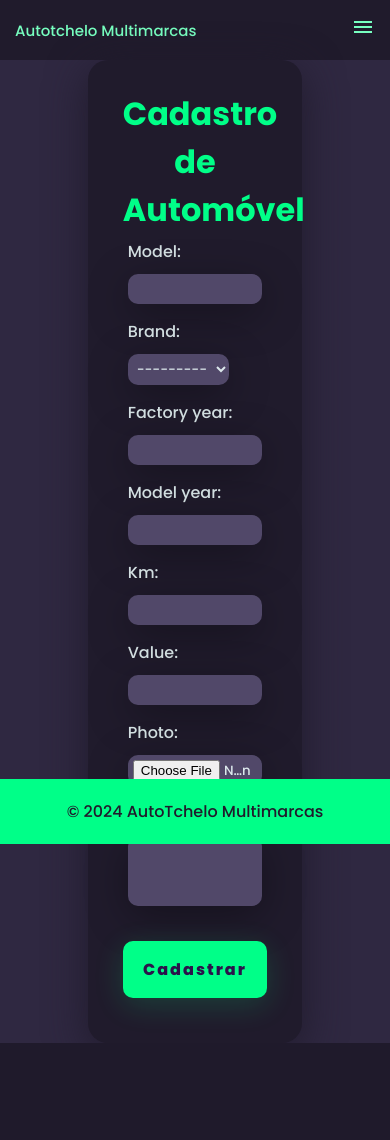
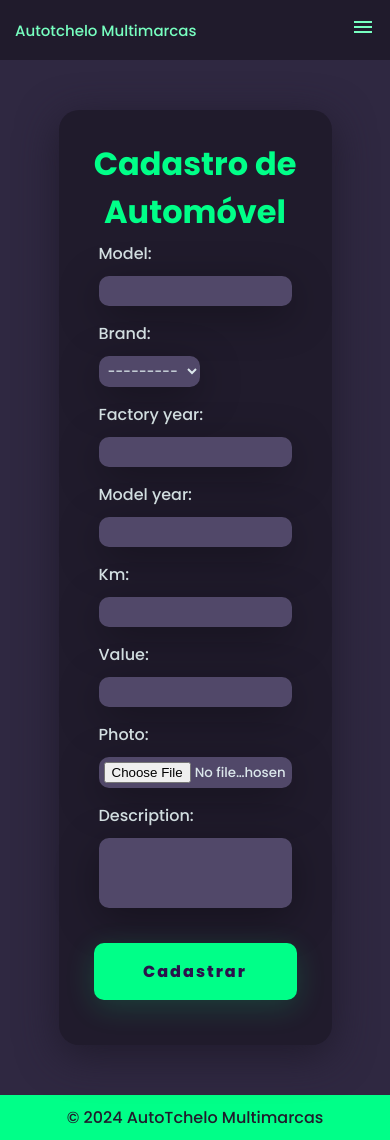
Before and after one commit to marcelera69/projeto_revenda_carros, a Django app: page /new_car/ in a window 390 px wide. Before the commit the page ends 1043 px from the top, so only its background shows below. Run offline with Django 5.2, Linux system fonts and the light colour scheme; the visitor is signed in with stand-in values (Sample User, id 1); data that the repository does not hold is empty.

Commit message:
ajustando responsividade do template newcar

```diff
--- a/cars/templates/new_car.html
+++ b/cars/templates/new_car.html
@@ -9,13 +9,14 @@
         main{
             display: flex;
             align-items: center;
-            height: 84vh;
+            height: 100%;
             background-color: #2f2841;
         }
 
         .cadastro{
             width: 55%;
-            margin: auto;
+            max-width: 1000px;
+            margin: 50px auto;
 
             padding: 30px 35px;
             background-color: #201b2c;
@@ -138,15 +139,12 @@
             background-color: #108eb8;
         }
 
-        footer{
-            position: fixed;
-            bottom: 0;
-            padding: 10px;
-            width: 100%;
-        }
 
-        @media only screen and (max-height: 644px){
 
+        @media only screen and (max-height: 1000px){
+            .cadastro{
+                width: 70%;
+            }
         }
 
     </style>
```
